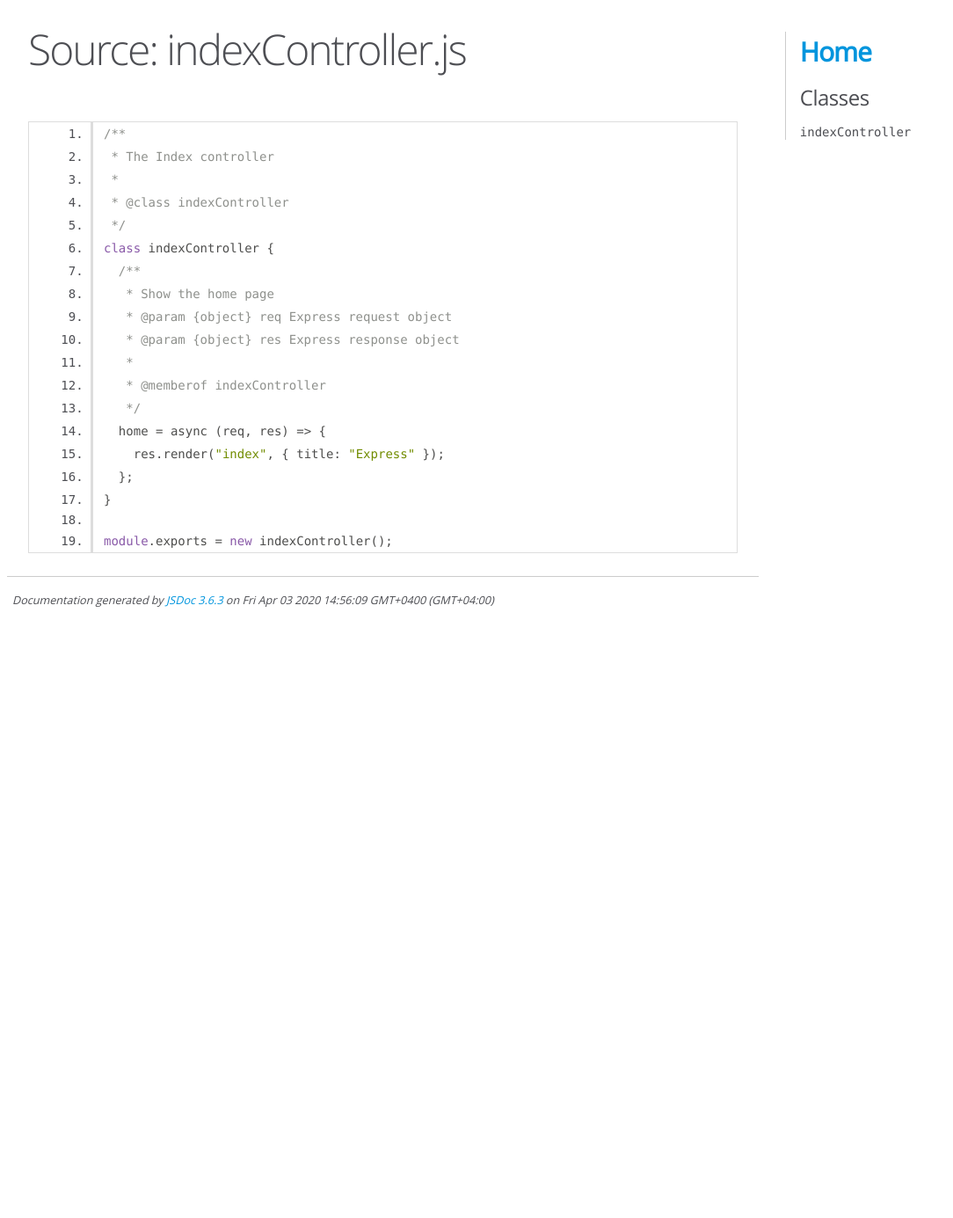
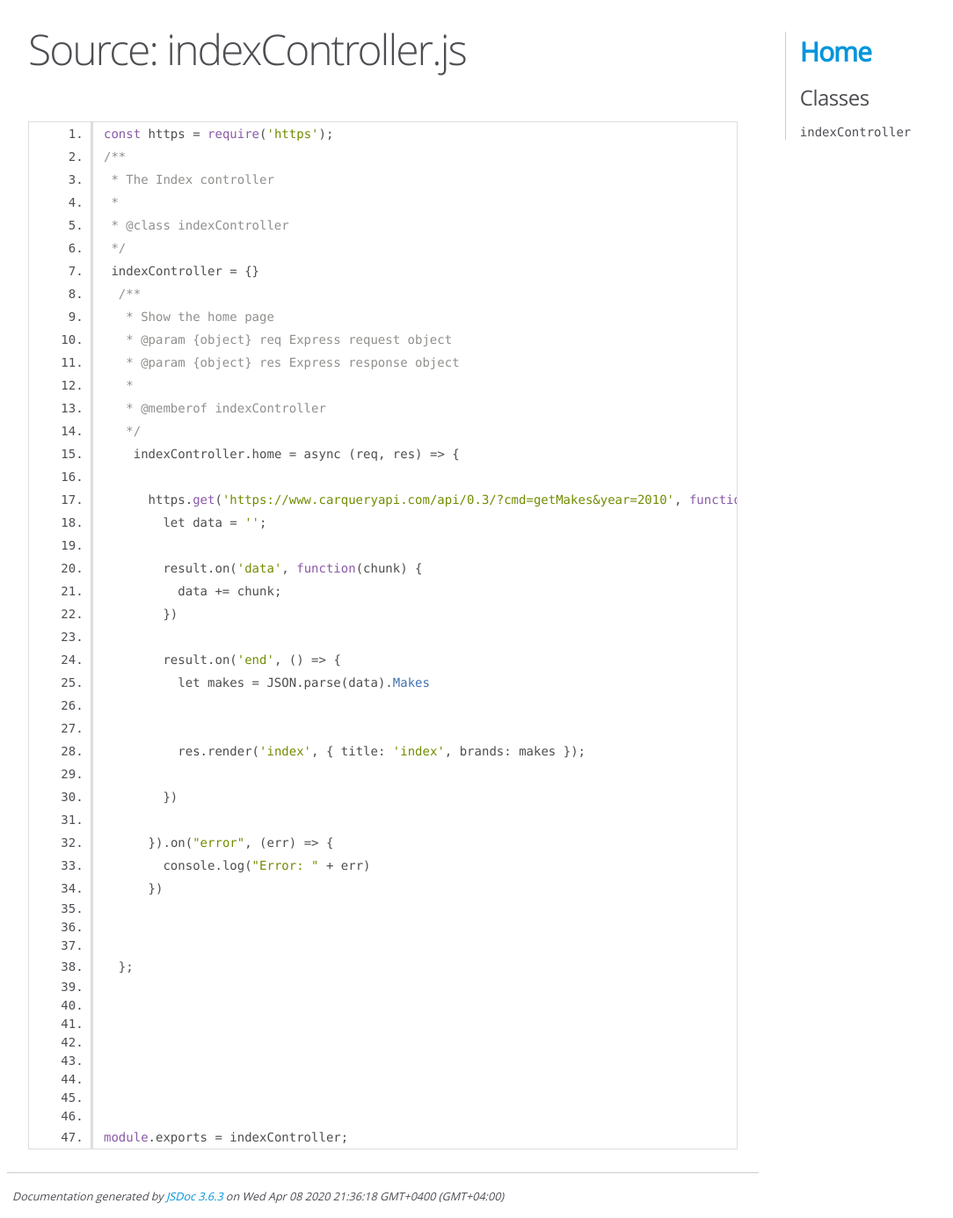
Before and after one commit to Guillaume97490/search-car, a web app: file docs/indexController.js.html in a window 1280 px wide. Shown: the whole page at 88% size, without its empty margins (0-1084 px from the left). Before the commit the page ends 690 px from the top, so only its background shows below. Run offline with its HTML, style and script files only (its server is not run), Linux system fonts and the light colour scheme.

Commit message:
get models

```diff
--- a/docs/index.html
+++ b/docs/index.html
@@ -56,7 +56,7 @@
 <br class="clear">
 
 <footer>
-    Documentation generated by <a href="https://github.com/jsdoc/jsdoc">JSDoc 3.6.3</a> on Fri Apr 03 2020 14:56:09 GMT+0400 (GMT+04:00)
+    Documentation generated by <a href="https://github.com/jsdoc/jsdoc">JSDoc 3.6.3</a> on Wed Apr 08 2020 21:36:18 GMT+0400 (GMT+04:00)
 </footer>
 
 <script> prettyPrint(); </script>
--- a/docs/indexController.js.html
+++ b/docs/indexController.js.html
@@ -26,12 +26,13 @@
 
     <section>
         <article>
-            <pre class="prettyprint source linenums"><code>/**
+            <pre class="prettyprint source linenums"><code>const https = require('https');
+/**
  * The Index controller
  *
  * @class indexController
  */
-class indexController {
+ indexController = {}
   /**
    * Show the home page
    * @param {object} req Express request object
@@ -39,12 +40,39 @@ class indexController {
    *
    * @memberof indexController
    */
-  home = async (req, res) => {
-    res.render("index", { title: "Express" });
+    indexController.home = async (req, res) => {
+
+      https.get('https://www.carqueryapi.com/api/0.3/?cmd=getMakes&amp;year=2010', function(result) {
+        let data = '';
+
+        result.on('data', function(chunk) {
+          data += chunk;
+        })
+
+        result.on('end', () => {
+          let makes = JSON.parse(data).Makes
+
+
+          res.render('index', { title: 'index', brands: makes });
+
+        })
+
+      }).on("error", (err) => {
+        console.log("Error: " + err)
+      })
+
+
+
   };
-}
 
-module.exports = new indexController();
+
+
+
+
+
+
+
+module.exports = indexController;
 </code></pre>
         </article>
     </section>
@@ -61,7 +89,7 @@ module.exports = new indexController();
 <br class="clear">
 
 <footer>
-    Documentation generated by <a href="https://github.com/jsdoc/jsdoc">JSDoc 3.6.3</a> on Fri Apr 03 2020 14:56:09 GMT+0400 (GMT+04:00)
+    Documentation generated by <a href="https://github.com/jsdoc/jsdoc">JSDoc 3.6.3</a> on Wed Apr 08 2020 21:36:18 GMT+0400 (GMT+04:00)
 </footer>
 
 <script> prettyPrint(); </script>
--- a/package.json
+++ b/package.json
@@ -14,6 +14,7 @@
     "http-errors": "~1.6.3",
     "jsdoc": "^3.6.3",
     "morgan": "~1.9.1",
+    "nodemon": "^2.0.3",
     "sequelize": "^5.21.5"
   },
   "devDependencies": {
--- a/routes/index.js
+++ b/routes/index.js
@@ -5,6 +5,6 @@ const router = express.Router();
 
 /* GET home page. */
 router.get('/', controller.home);
-/* router.get('/getBrands', controller.getBrands); */
+router.get('/:idbrand/models', controller.getModels);
 
 module.exports = router;
```
Also changed, not shown: controllers/indexController.js (+38 -0 lines), docs/indexController.html (+103 -5 lines), views/index.ejs (+42 -9 lines), 1 other file.
